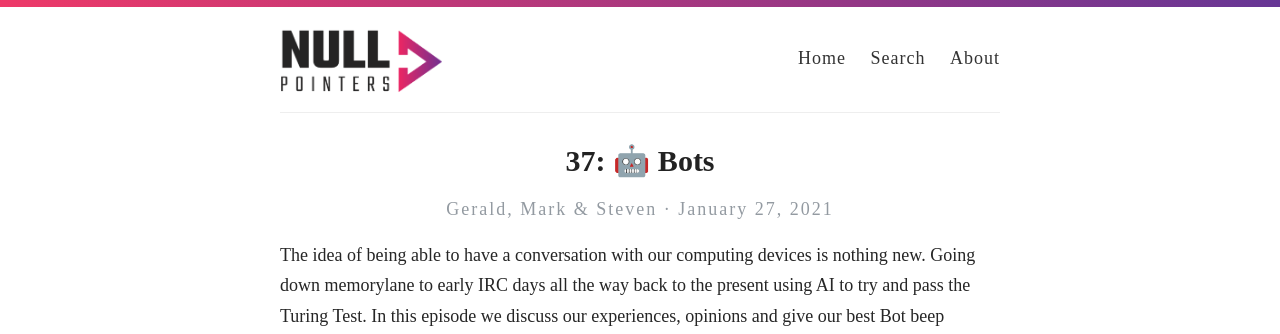
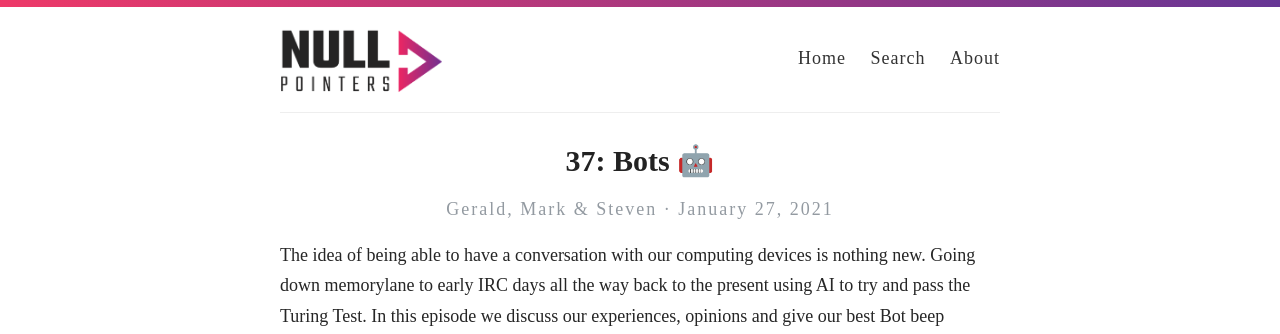
Before and after one commit to nullpointersio/website, a Jekyll site: the page built from _posts/2021-01-27-37.markdown, in a window 1280 px wide. Shown: the top 334 px of the page. Built offline with Jekyll 4.4.1, drawn with Linux system fonts in a browser that asks for light colours; some web fonts are replaced; our own code applies the rules of GitHub Pages for plain Markdown files.

```diff
--- a/_posts/2021-01-27-37.markdown
+++ b/_posts/2021-01-27-37.markdown
@@ -2,7 +2,7 @@
 ßlayout:         episode
 date: 			2021-01-27 00:00:00
 
-title: 			"37: 🤖 Bots"
+title: 			"37: Bots 🤖"
 url:        "37"
 subtitle: 	"Beep Bop"
 summary: 		"The idea of being able to have a conversation with our computing devices is nothing new. Going down memorylane to early IRC days all the way back to the present using AI to try and pass the Turing Test. In this episode we discuss our experiences, opinions and give our best Bot beep impression."
```
